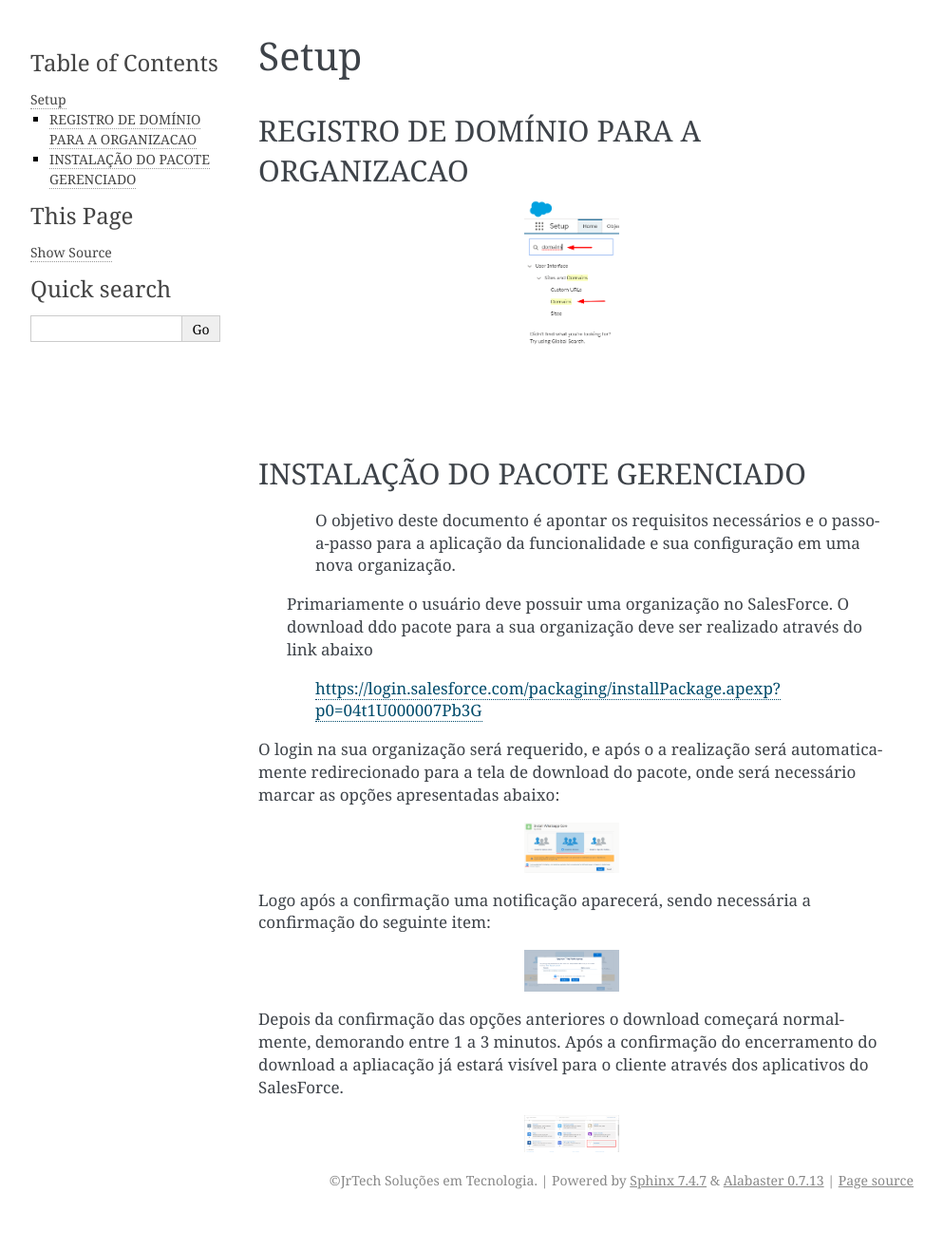
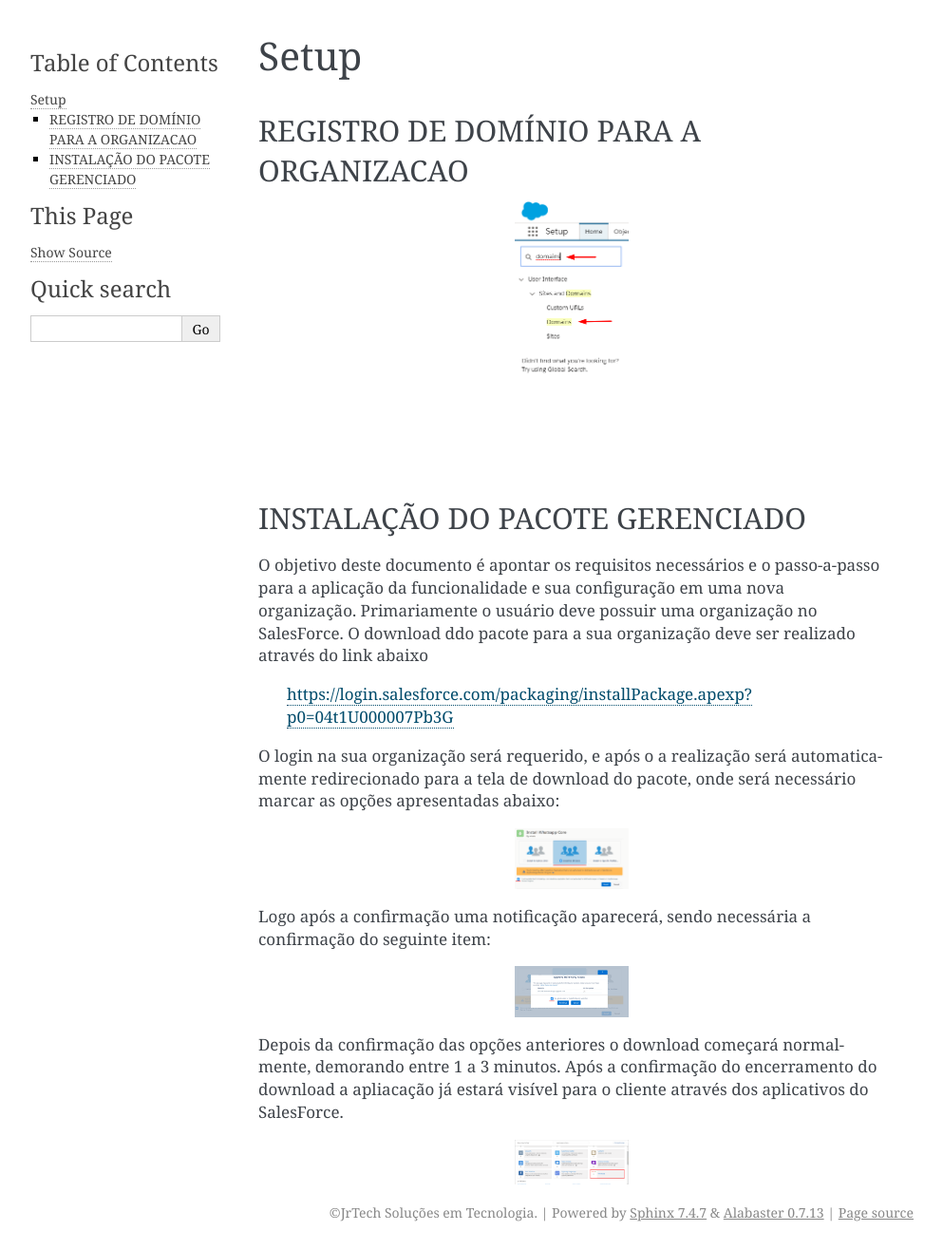
Before and after one commit to patricklucca/Whatsapp_Teste, a Sphinx documentation site: the page built from docs/Setup.rst, in a window 1280 px wide. Shown: the whole page at 95% size, without its empty margins (148-1141 px from the left). Built offline with Sphinx 7.4.7, drawn with Linux system fonts in a browser that asks for light colours; pages that are not in the unit, such as notebooks, are missing from menus; before the commit the page ends 1282 px from its top, so only the background shows below that.

Commit message:
Update Setup.rst

```diff
--- a/docs/Setup.rst
+++ b/docs/Setup.rst
@@ -6,7 +6,7 @@
 -----------------------
 
 .. image:: instalacao4.png
-    :width: 100px
+    :width: 120px
     :alt: Solidity logo
     :align: center
 
@@ -15,28 +15,28 @@
 INSTALAÇÃO DO PACOTE GERENCIADO
 -----------------------
 
-	O objetivo deste documento é apontar os requisitos necessários e o passo-a-passo para a aplicação da funcionalidade e sua configuração em uma nova organização.
-   Primariamente o usuário deve possuir uma organização no SalesForce. O download ddo pacote para a sua organização deve ser realizado através do link abaixo
+O objetivo deste documento é apontar os requisitos necessários e o passo-a-passo para a aplicação da funcionalidade e sua configuração em uma nova organização.
+Primariamente o usuário deve possuir uma organização no SalesForce. O download ddo pacote para a sua organização deve ser realizado através do link abaixo
 
          https://login.salesforce.com/packaging/installPackage.apexp?p0=04t1U000007Pb3G
 
 O login na sua organização será requerido, e após o a realização será automaticamente redirecionado para a tela de download do pacote, onde será necessário marcar as opções apresentadas abaixo:
 
 .. image:: instalacao1.png
-    :width: 100px
+    :width: 120px
     :alt: Solidity logo
     :align: center
 
 Logo após a confirmação uma notificação aparecerá, sendo necessária a confirmação do seguinte item:
 
 .. image:: instalacao2.png
-    :width: 100px
+    :width: 120px
     :alt: Solidity logo
     :align: center
 
 Depois da confirmação das opções anteriores o download começará normalmente, demorando entre 1 a 3 minutos. Após a confirmação do encerramento do download a apliacação já estará visível para o cliente através dos aplicativos do SalesForce.
 
 .. image:: instalacao3.png
-    :width: 100px
+    :width: 120px
     :alt: Solidity logo
     :align: center
```
